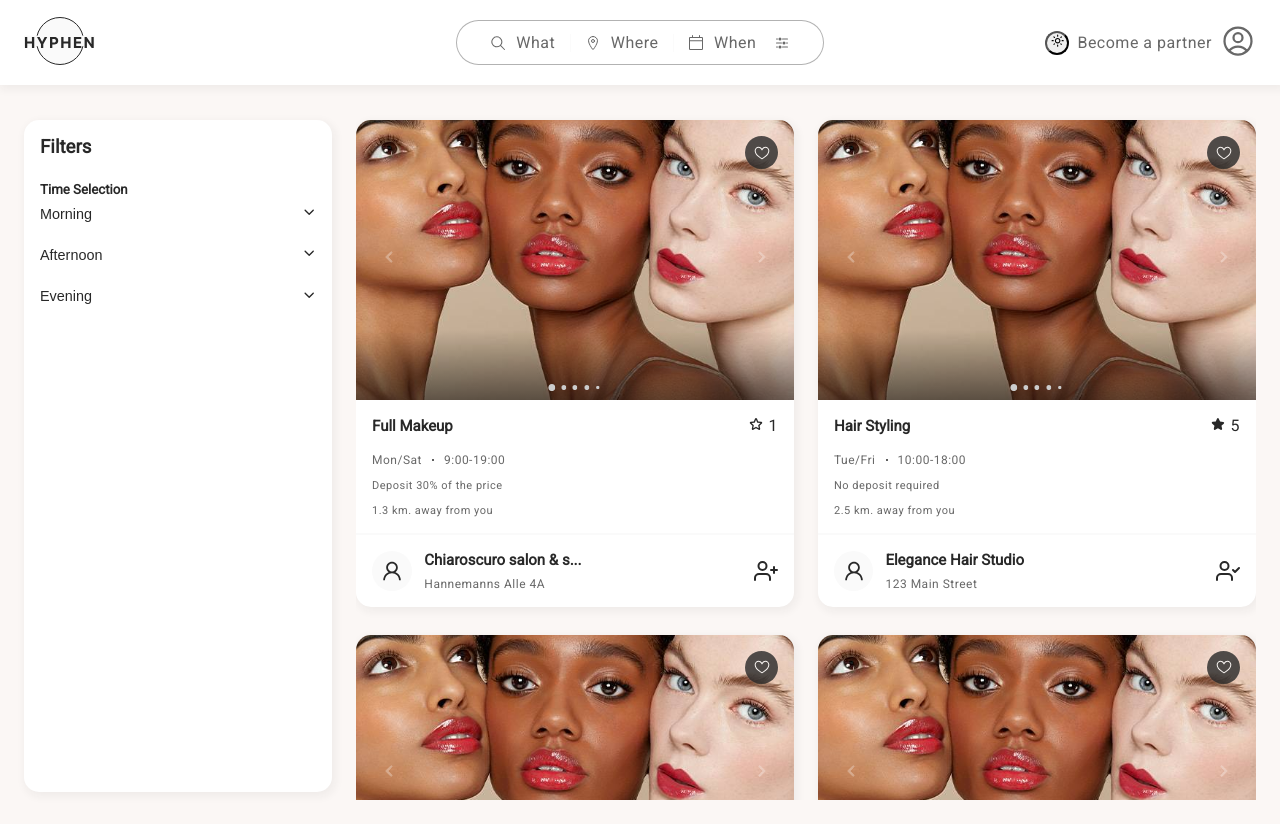
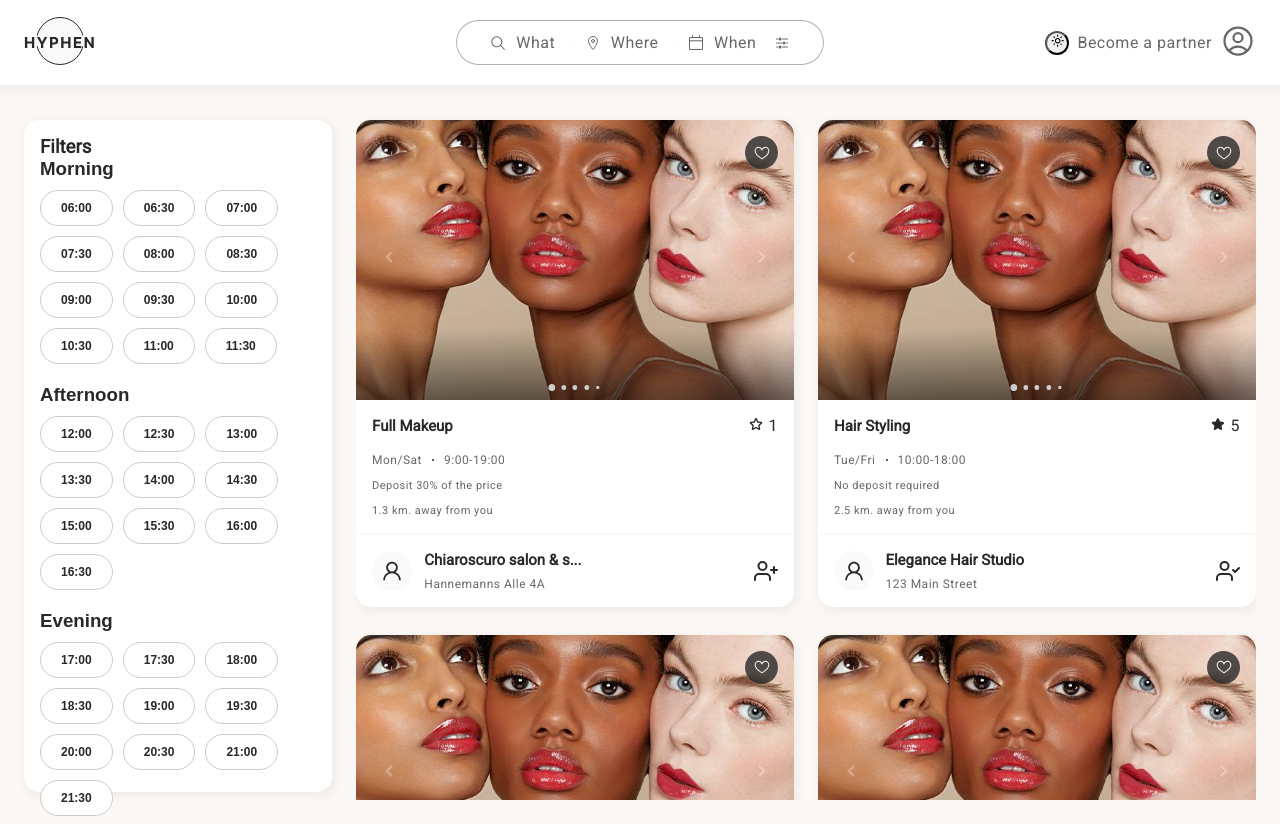
Before and after one commit to osampilona/hypen, a Next.js app: page / in a window 1280 px wide. Built offline with nearby package versions, Linux system fonts and the light colour scheme.

Commit message:
New timeslot component

```diff
--- a/src/components/FilterCard/FilterCard.tsx
+++ b/src/components/FilterCard/FilterCard.tsx
@@ -3,6 +3,7 @@ import filterCard from "@/components/FilterCard/filterCard.module.scss";
 import { useEffect, useState } from "react";
 import SkeletonCardList from "@/components/Skeletons/SkeletonCardList/SkeletonCardList";
 import Accordion from "@/components/Accordion/Accordion";
+import TimeSlotSelector from "../TimeSlotsSelector/TimeSlotsSelector";
 
 interface FilterCardProps {
   // Add your component props here
@@ -27,10 +28,11 @@ const FilterCard: React.FC<FilterCardProps> = (props) => {
       ) : (
         <>
           <h3>Filters</h3>
-          <Accordion
+          {/* <Accordion
             title="Time Selection"
             options={["Morning", "Afternoon", "Evening"]}
-          />
+          /> */}
+          <TimeSlotSelector />
         </>
       )}
     </div>
--- /dev/null
+++ b/src/components/TimeSlotsSelector/TimeSlotsSelector.tsx
@@ -0,0 +1,75 @@
+import styles from "@/components/TimeSlotsSelector/timeSlotsSelector.module.scss";
+import React, { useState } from "react";
+import CtaButton from "../Buttons/CTAButton/CtaButton";
+import { timeSlots } from "@/constants/timeSlots";
+
+interface TimeSlotsSelectorProps {
+  // Add your component props here
+}
+
+type TimeSlotPeriod = keyof typeof timeSlots;
+
+const TimeSlotSelector: React.FC<TimeSlotsSelectorProps> = () => {
+  const [selectedSlots, setSelectedSlots] = useState<string[]>([]);
+  const [startSlot, setStartSlot] = useState<string | null>(null);
+  const [endSlot, setEndSlot] = useState<string | null>(null);
+
+  const toggleSlot = (slot: string) => {
+    if (!startSlot) {
+      // Select start time
+      setStartSlot(slot);
+      setSelectedSlots([slot]);
+    } else if (!endSlot) {
+      // Select end time
+      setEndSlot(slot);
+      const slotsInRange = getSlotsInRange(startSlot, slot);
+      setSelectedSlots(slotsInRange);
+    } else {
+      // Reset selection
+      setStartSlot(slot);
+      setEndSlot(null);
+      setSelectedSlots([slot]);
+    }
+  };
+
+  const getSlotsInRange = (start: string, end: string): string[] => {
+    const allSlots = Object.values(timeSlots).flat();
+    const startIndex = allSlots.indexOf(start);
+    const endIndex = allSlots.indexOf(end);
+    if (startIndex === -1 || endIndex === -1) return [];
+    return allSlots.slice(
+      Math.min(startIndex, endIndex),
+      Math.max(startIndex, endIndex) + 1,
+    );
+  };
+
+  return (
+    <div className={styles.container}>
+      {Object.keys(timeSlots).map((period) => (
+        <div key={period} className={styles.timeSlotPeriod}>
+          <h3>{period.charAt(0).toUpperCase() + period.slice(1)}</h3>
+          <div className={styles.timeSlotButtons}>
+            {timeSlots[period as TimeSlotPeriod].map((slot) => (
+              <CtaButton
+                key={slot}
+                className={`${styles.timeSlotButton} ${
+                  selectedSlots.includes(slot)
+                    ? slot === startSlot || slot === endSlot
+                      ? styles.selected
+                      : styles.inRange
+                    : ""
+                }`}
+                onClick={() => toggleSlot(slot)}
+                label={slot}
+                outlined={true}
+                size={"small"}
+              />
+            ))}
+          </div>
+        </div>
+      ))}
+    </div>
+  );
+};
+
+export default TimeSlotSelector;
--- /dev/null
+++ b/src/components/TimeSlotsSelector/timeSlotsSelector.module.scss
@@ -0,0 +1,45 @@
+/* components/TimeSlotsSelector/timeSlotsSelector.module.scss */
+.container {
+  font-family: Arial, sans-serif;
+}
+
+.timeSlotPeriod {
+  margin-bottom: 20px;
+}
+
+.timeSlotPeriod h3 {
+  margin-bottom: 10px;
+}
+
+.timeSlotButtons {
+  display: flex;
+  flex-wrap: wrap;
+  gap: 10px;
+}
+
+.timeSlotButton {
+  padding: 10px 20px;
+  border: 1px solid #ccc;
+  border-radius: 20px;
+  background-color: #fff;
+  cursor: pointer;
+  transition:
+    background-color 0.3s,
+    color 0.3s;
+}
+
+.timeSlotButton.selected {
+  background-color: var(--secondary-color);
+  color: $white-items-bg-color;
+}
+
+.timeSlotButton.inRange {
+  background-color: transparent;
+  color: var(--secondary-color);
+  border: none;
+  opacity: 0.75;
+}
+
+.timeSlotButton:hover {
+  background-color: #dfe6e9;
+}
--- /dev/null
+++ b/src/constants/timeSlots.tsx
@@ -0,0 +1,40 @@
+export const timeSlots = {
+  morning: [
+    "06:00",
+    "06:30",
+    "07:00",
+    "07:30",
+    "08:00",
+    "08:30",
+    "09:00",
+    "09:30",
+    "10:00",
+    "10:30",
+    "11:00",
+    "11:30",
+  ],
+  afternoon: [
+    "12:00",
+    "12:30",
+    "13:00",
+    "13:30",
+    "14:00",
+    "14:30",
+    "15:00",
+    "15:30",
+    "16:00",
+    "16:30",
+  ],
+  evening: [
+    "17:00",
+    "17:30",
+    "18:00",
+    "18:30",
+    "19:00",
+    "19:30",
+    "20:00",
+    "20:30",
+    "21:00",
+    "21:30",
+  ],
+};
```
Also changed, not shown: 2 other files (tests, documents, lock files or other folders).
